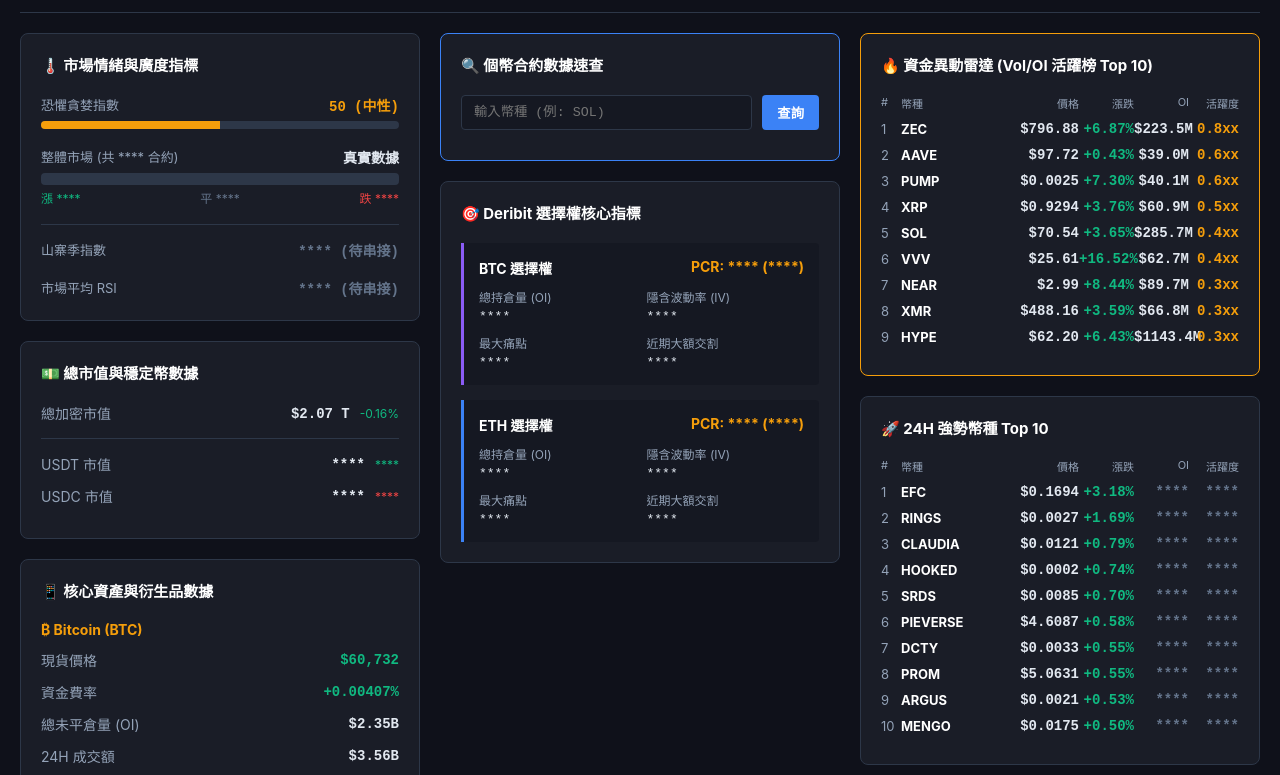
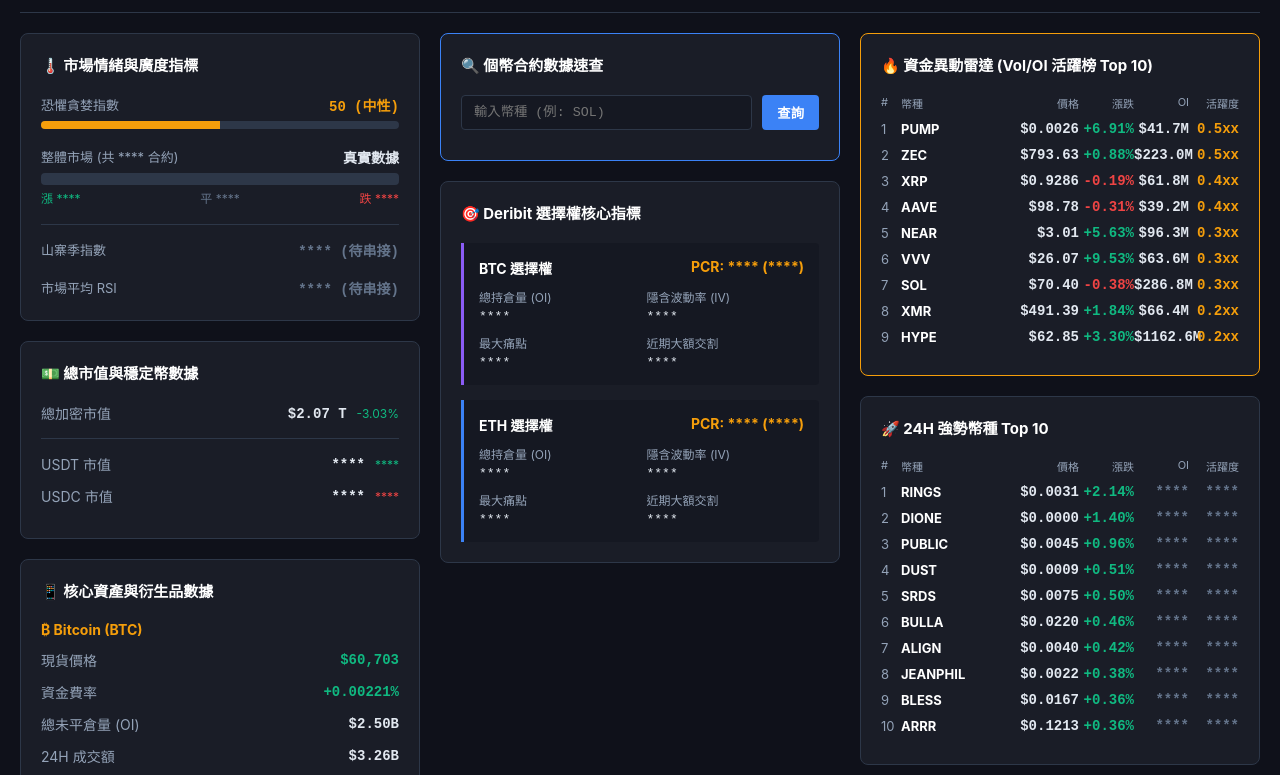
Before and after one commit to erin0660/quant-dashboard, a plain HTML site: page index.html in a window 1280 px wide. Shown: the part 79-854 px from the top of the page. Drawn offline with Linux system fonts and the light colour scheme.

Commit message:
Auto-generate daily report

```diff
--- a/index.html
+++ b/index.html
@@ -66,7 +66,7 @@
     <div class="header">
         <h1>📊 Pro 專業量化交易日報</h1>
         <div class="header-controls">
-            <div class="time">資料時間: 2026-11-22 18:52:50</div>
+            <div class="time">資料時間: 2026-11-23 02:18:46</div>
             <div class="btn-group">
                 <button class="action-btn btn-refresh" onclick="window.location.reload(true)">🔄 刷新網頁</button>
                 <a href="https://github.com/erin0660/quant-dashboard/actions/workflows/main.yml" target="_blank" class="action-btn btn-trigger">⚡ 觸發後台更新</a>
@@ -110,7 +110,7 @@
                 <h2>💵 總市值與穩定幣數據</h2>
                 <div class="data-row">
                     <span class="data-label">總加密市值</span>
-                    <div><span class="data-value">$2.07 T</span> <span class="text-green" style="font-size: 12px; margin-left: 6px;">-0.16%</span></div>
+                    <div><span class="data-value">$2.07 T</span> <span class="text-green" style="font-size: 12px; margin-left: 6px;">-3.03%</span></div>
                 </div>
                 <div class="divider"></div>
                 <div class="data-row">
@@ -128,21 +128,21 @@
 
                 <!-- BTC 區塊 -->
                 <div class="asset-header" style="color: var(--accent-orange);">₿ Bitcoin (BTC)</div>
-                <div class="data-row"><span class="data-label">現貨價格</span><span class="data-value text-green">$60,732</span></div>
-                <div class="data-row"><span class="data-label">資金費率</span><span class="data-value text-green">+0.00407%</span></div>
-                <div class="data-row"><span class="data-label">總未平倉量 (OI)</span><span class="data-value">$2.35B</span></div>
-                <div class="data-row"><span class="data-label">24H 成交額</span><span class="data-value">$3.56B</span></div>
-                <div class="data-row"><span class="data-label">持倉活躍度 (Vol/OI)</span><span class="data-value text-orange">1.52</span></div>
+                <div class="data-row"><span class="data-label">現貨價格</span><span class="data-value text-green">$60,703</span></div>
+                <div class="data-row"><span class="data-label">資金費率</span><span class="data-value text-green">+0.00221%</span></div>
+                <div class="data-row"><span class="data-label">總未平倉量 (OI)</span><span class="data-value">$2.50B</span></div>
+                <div class="data-row"><span class="data-label">24H 成交額</span><span class="data-value">$3.26B</span></div>
+                <div class="data-row"><span class="data-label">持倉活躍度 (Vol/OI)</span><span class="data-value text-orange">1.30</span></div>
 
                 <div class="divider"></div>
 
                 <!-- ETH 區塊 -->
                 <div class="asset-header" style="color: #3b82f6;">♦ Ethereum (ETH)</div>
-                <div class="data-row"><span class="data-label">現貨價格</span><span class="data-value text-green">$1,707.23</span></div>
-                <div class="data-row"><span class="data-label">資金費率</span><span class="data-value text-red">+0.00041%</span></div>
-                <div class="data-row"><span class="data-label">總未平倉量 (OI)</span><span class="data-value">$1.05B</span></div>
-                <div class="data-row"><span class="data-label">24H 成交額</span><span class="data-value">$0.77B</span></div>
-                <div class="data-row"><span class="data-label">持倉活躍度 (Vol/OI)</span><span class="data-value text-orange">0.73</span></div>
+                <div class="data-row"><span class="data-label">現貨價格</span><span class="data-value text-green">$1,713.89</span></div>
+                <div class="data-row"><span class="data-label">資金費率</span><span class="data-value text-red">-0.00226%</span></div>
+                <div class="data-row"><span class="data-label">總未平倉量 (OI)</span><span class="data-value">$1.06B</span></div>
+                <div class="data-row"><span class="data-label">24H 成交額</span><span class="data-value">$0.56B</span></div>
+                <div class="data-row"><span class="data-label">持倉活躍度 (Vol/OI)</span><span class="data-value text-orange">0.53</span></div>
             </div>
         </div>
 
@@ -202,83 +202,83 @@
 
                 <div class="data-row" style="margin-bottom: 10px; font-size: 13px;">
                     <span class="data-label" style="width: 20px;">1</span>
-                    <span style="font-weight: bold; color: #fff; flex: 1;">ZEC</span>
-                    <span class="data-value" style="text-align: right; width: 60px;">$796.88</span>
-                    <span class="data-value text-green" style="text-align: right; width: 55px;">+6.87%</span>
-                    <span class="data-value" style="text-align: right; width: 55px;">$223.5M</span>
-                    <span class="data-value text-orange" style="text-align: right; width: 50px;">0.8xx</span>
+                    <span style="font-weight: bold; color: #fff; flex: 1;">PUMP</span>
+                    <span class="data-value" style="text-align: right; width: 60px;">$0.0026</span>
+                    <span class="data-value text-green" style="text-align: right; width: 55px;">+6.91%</span>
+                    <span class="data-value" style="text-align: right; width: 55px;">$41.7M</span>
+                    <span class="data-value text-orange" style="text-align: right; width: 50px;">0.5xx</span>
                 </div>
 
                 <div class="data-row" style="margin-bottom: 10px; font-size: 13px;">
                     <span class="data-label" style="width: 20px;">2</span>
-                    <span style="font-weight: bold; color: #fff; flex: 1;">AAVE</span>
-                    <span class="data-value" style="text-align: right; width: 60px;">$97.72</span>
-                    <span class="data-value text-green" style="text-align: right; width: 55px;">+0.43%</span>
-                    <span class="data-value" style="text-align: right; width: 55px;">$39.0M</span>
-                    <span class="data-value text-orange" style="text-align: right; width: 50px;">0.6xx</span>
+                    <span style="font-weight: bold; color: #fff; flex: 1;">ZEC</span>
+                    <span class="data-value" style="text-align: right; width: 60px;">$793.63</span>
+                    <span class="data-value text-green" style="text-align: right; width: 55px;">+0.88%</span>
+                    <span class="data-value" style="text-align: right; width: 55px;">$223.0M</span>
+                    <span class="data-value text-orange" style="text-align: right; width: 50px;">0.5xx</span>
                 </div>
 
                 <div class="data-row" style="margin-bottom: 10px; font-size: 13px;">
                     <span class="data-label" style="width: 20px;">3</span>
-                    <span style="font-weight: bold; color: #fff; flex: 1;">PUMP</span>
-                    <span class="data-value" style="text-align: right; width: 60px;">$0.0025</span>
-                    <span class="data-value text-green" style="text-align: right; width: 55px;">+7.30%</span>
-                    <span class="data-value" style="text-align: right; width: 55px;">$40.1M</span>
-                    <span class="data-value text-orange" style="text-align: right; width: 50px;">0.6xx</span>
+                    <span style="font-weight: bold; color: #fff; flex: 1;">XRP</span>
+                    <span class="data-value" style="text-align: right; width: 60px;">$0.9286</span>
+                    <span class="data-value text-red" style="text-align: right; width: 55px;">-0.19%</span>
+                    <span class="data-value" style="text-align: right; width: 55px;">$61.8M</span>
+                    <span class="data-value text-orange" style="text-align: right; width: 50px;">0.4xx</span>
                 </div>
 
                 <div class="data-row" style="margin-bottom: 10px; font-size: 13px;">
                     <span class="data-label" style="width: 20px;">4</span>
-                    <span style="font-weight: bold; color: #fff; flex: 1;">XRP</span>
-                    <span class="data-value" style="text-align: right; width: 60px;">$0.9294</span>
-                    <span class="data-value text-green" style="text-align: right; width: 55px;">+3.76%</span>
-                    <span class="data-value" style="text-align: right; width: 55px;">$60.9M</span>
-                    <span class="data-value text-orange" style="text-align: right; width: 50px;">0.5xx</span>
+                    <span style="font-weight: bold; color: #fff; flex: 1;">AAVE</span>
+                    <span class="data-value" style="text-align: right; width: 60px;">$98.78</span>
+                    <span class="data-value text-red" style="text-align: right; width: 55px;">-0.31%</span>
+                    <span class="data-value" style="text-align: right; width: 55px;">$39.2M</span>
+                    <span class="data-value text-orange" style="text-align: right; width: 50px;">0.4xx</span>
                 </div>
 
                 <div class="data-row" style="margin-bottom: 10px; font-size: 13px;">
                     <span class="data-label" style="width: 20px;">5</span>
-                    <span style="font-weight: bold; color: #fff; flex: 1;">SOL</span>
-                    <span class="data-value" style="text-align: right; width: 60px;">$70.54</span>
-                    <span class="data-value text-green" style="text-align: right; width: 55px;">+3.65%</span>
-                    <span class="data-value" style="text-align: right; width: 55px;">$285.7M</span>
-                    <span class="data-value text-orange" style="text-align: right; width: 50px;">0.4xx</span>
+                    <span style="font-weight: bold; color: #fff; flex: 1;">NEAR</span>
+                    <span class="data-value" style="text-align: right; width: 60px;">$3.01</span>
+                    <span class="data-value text-green" style="text-align: right; width: 55px;">+5.63%</span>
+                    <span class="data-value" style="text-align: right; width: 55px;">$96.3M</span>
+                    <span class="data-value text-orange" style="text-align: right; width: 50px;">0.3xx</span>
                 </div>
 
                 <div class="data-row" style="margin-bottom: 10px; font-size: 13px;">
                     <span class="data-label" style="width: 20px;">6</span>
                     <span style="font-weight: bold; color: #fff; flex: 1;">VVV</span>
-                    <span class="data-value" style="text-align: right; width: 60px;">$25.61</span>
-                    <span class="data-value text-green" style="text-align: right; width: 55px;">+16.52%</span>
-                    <span class="data-value" style="text-align: right; width: 55px;">$62.7M</span>
-                    <span class="data-value text-orange" style="text-align: right; width: 50px;">0.4xx</span>
+                    <span class="data-value" style="text-align: right; width: 60px;">$26.07</span>
+                    <span class="data-value text-green" style="text-align: right; width: 55px;">+9.53%</span>
+                    <span class="data-value" style="text-align: right; width: 55px;">$63.6M</span>
+                    <span class="data-value text-orange" style="text-align: right; width: 50px;">0.3xx</span>
                 </div>
 
                 <div class="data-row" style="margin-bottom: 10px; font-size: 13px;">
                     <span class="data-label" style="width: 20px;">7</span>
-                    <span style="font-weight: bold; color: #fff; flex: 1;">NEAR</span>
-                    <span class="data-value" style="text-align: right; width: 60px;">$2.99</span>
-                    <span class="data-value text-green" style="text-align: right; width: 55px;">+8.44%</span>
-                    <span class="data-value" style="text-align: right; width: 55px;">$89.7M</span>
+                    <span style="font-weight: bold; color: #fff; flex: 1;">SOL</span>
+                    <span class="data-value" style="text-align: right; width: 60px;">$70.40</span>
+                    <span class="data-value text-red" style="text-align: right; width: 55px;">-0.38%</span>
+                    <span class="data-value" style="text-align: right; width: 55px;">$286.8M</span>
                     <span class="data-value text-orange" style="text-align: right; width: 50px;">0.3xx</span>
                 </div>
 
                 <div class="data-row" style="margin-bottom: 10px; font-size: 13px;">
                     <span class="data-label" style="width: 20px;">8</span>
                     <span style="font-weight: bold; color: #fff; flex: 1;">XMR</span>
-                    <span class="data-value" style="text-align: right; width: 60px;">$488.16</span>
-                    <span class="data-value text-green" style="text-align: right; width: 55px;">+3.59%</span>
-                    <span class="data-value" style="text-align: right; width: 55px;">$66.8M</span>
-                    <span class="data-value text-orange" style="text-align: right; width: 50px;">0.3xx</span>
+                    <span class="data-value" style="text-align: right; width: 60px;">$491.39</span>
+                    <span class="data-value text-green" style="text-align: right; width: 55px;">+1.84%</span>
+                    <span class="data-value" style="text-align: right; width: 55px;">$66.4M</span>
+                    <span class="data-value text-orange" style="text-align: right; width: 50px;">0.2xx</span>
                 </div>
 
                 <div class="data-row" style="margin-bottom: 10px; font-size: 13px;">
                     <span class="data-label" style="width: 20px;">9</span>
                     <span style="font-weight: bold; color: #fff; flex: 1;">HYPE</span>
-                    <span class="data-value" style="text-align: right; width: 60px;">$62.20</span>
-                    <span class="data-value text-green" style="text-align: right; width: 55px;">+6.43%</span>
-                    <span class="data-value" style="text-align: right; width: 55px;">$1143.4M</span>
-                    <span class="data-value text-orange" style="text-align: right; width: 50px;">0.3xx</span>
+                    <span class="data-value" style="text-align: right; width: 60px;">$62.85</span>
+                    <span class="data-value text-green" style="text-align: right; width: 55px;">+3.30%</span>
+                    <span class="data-value" style="text-align: right; width: 55px;">$1162.6M</span>
+                    <span class="data-value text-orange" style="text-align: right; width: 50px;">0.2xx</span>
                 </div>
 
             </div>
@@ -291,36 +291,36 @@
 
                 <div class="data-row" style="margin-bottom: 10px; font-size: 13px;">
                     <span class="data-label" style="width: 20px;">1</span>
-                    <span style="font-weight: bold; color: #fff; flex: 1;">EFC</span>
-                    <span class="data-value" style="text-align: right; width: 60px;">$0.1694</span>
-                    <span class="data-value text-green" style="text-align: right; width: 55px;">+3.18%</span>
+                    <span style="font-weight: bold; color: #fff; flex: 1;">RINGS</span>
+                    <span class="data-value" style="text-align: right; width: 60px;">$0.0031</span>
+                    <span class="data-value text-green" style="text-align: right; width: 55px;">+2.14%</span>
                     <span class="data-value" style="text-align: right; width: 55px; color: #64748b;">****</span>
                     <span class="data-value" style="text-align: right; width: 50px; color: #64748b;">****</span>
                 </div>
 
                 <div class="data-row" style="margin-bottom: 10px; font-size: 13px;">
                     <span class="data-label" style="width: 20px;">2</span>
-                    <span style="font-weight: bold; color: #fff; flex: 1;">RINGS</span>
-                    <span class="data-value" style="text-align: right; width: 60px;">$0.0027</span>
-                    <span class="data-value text-green" style="text-align: right; width: 55px;">+1.69%</span>
+                    <span style="font-weight: bold; color: #fff; flex: 1;">DIONE</span>
+                    <span class="data-value" style="text-align: right; width: 60px;">$0.0000</span>
+                    <span class="data-value text-green" style="text-align: right; width: 55px;">+1.40%</span>
                     <span class="data-value" style="text-align: right; width: 55px; color: #64748b;">****</span>
                     <span class="data-value" style="text-align: right; width: 50px; color: #64748b;">****</span>
                 </div>
 
                 <div class="data-row" style="margin-bottom: 10px; font-size: 13px;">
                     <span class="data-label" style="width: 20px;">3</span>
-                    <span style="font-weight: bold; color: #fff; flex: 1;">CLAUDIA</span>
-                    <span class="data-value" style="text-align: right; width: 60px;">$0.0121</span>
-                    <span class="data-value text-green" style="text-align: right; width: 55px;">+0.79%</span>
+                    <span style="font-weight: bold; color: #fff; flex: 1;">PUBLIC</span>
+                    <span class="data-value" style="text-align: right; width: 60px;">$0.0045</span>
+                    <span class="data-value text-green" style="text-align: right; width: 55px;">+0.96%</span>
                     <span class="data-value" style="text-align: right; width: 55px; color: #64748b;">****</span>
                     <span class="data-value" style="text-align: right; width: 50px; color: #64748b;">****</span>
                 </div>
 
                 <div class="data-row" style="margin-bottom: 10px; font-size: 13px;">
                     <span class="data-label" style="width: 20px;">4</span>
-                    <span style="font-weight: bold; color: #fff; flex: 1;">HOOKED</span>
-                    <span class="data-value" style="text-align: right; width: 60px;">$0.0002</span>
-                    <span class="data-value text-green" style="text-align: right; width: 55px;">+0.74%</span>
+                    <span style="font-weight: bold; color: #fff; flex: 1;">DUST</span>
+                    <span class="data-value" style="text-align: right; width: 60px;">$0.0009</span>
+                    <span class="data-value text-green" style="text-align: right; width: 55px;">+0.51%</span>
                     <span class="data-value" style="text-align: right; width: 55px; color: #64748b;">****</span>
                     <span class="data-value" style="text-align: right; width: 50px; color: #64748b;">****</span>
                 </div>
@@ -328,53 +328,53 @@
                 <div class="data-row" style="margin-bottom: 10px; font-size: 13px;">
                     <span class="data-label" style="width: 20px;">5</span>
                     <span style="font-weight: bold; color: #fff; flex: 1;">SRDS</span>
-                    <span class="data-value" style="text-align: right; width: 60px;">$0.0085</span>
-                    <span class="data-value text-green" style="text-align: right; width: 55px;">+0.70%</span>
+                    <span class="data-value" style="text-align: right; width: 60px;">$0.0075</span>
+                    <span class="data-value text-green" style="text-align: right; width: 55px;">+0.50%</span>
                     <span class="data-value" style="text-align: right; width: 55px; color: #64748b;">****</span>
                     <span class="data-value" style="text-align: right; width: 50px; color: #64748b;">****</span>
                 </div>
 
                 <div class="data-row" style="margin-bottom: 10px; font-size: 13px;">
                     <span class="data-label" style="width: 20px;">6</span>
-                    <span style="font-weight: bold; color: #fff; flex: 1;">PIEVERSE</span>
-                    <span class="data-value" style="text-align: right; width: 60px;">$4.6087</span>
-                    <span class="data-value text-green" style="text-align: right; width: 55px;">+0.58%</span>
+                    <span style="font-weight: bold; color: #fff; flex: 1;">BULLA</span>
+                    <span class="data-value" style="text-align: right; width: 60px;">$0.0220</span>
+                    <span class="data-value text-green" style="text-align: right; width: 55px;">+0.46%</span>
                     <span class="data-value" style="text-align: right; width: 55px; color: #64748b;">****</span>
                     <span class="data-value" style="text-align: right; width: 50px; color: #64748b;">****</span>
                 </div>
 
                 <div class="data-row" style="margin-bottom: 10px; font-size: 13px;">
                     <span class="data-label" style="width: 20px;">7</span>
-                    <span style="font-weight: bold; color: #fff; flex: 1;">DCTY</span>
-                    <span class="data-value" style="text-align: right; width: 60px;">$0.0033</span>
-                    <span class="data-value text-green" style="text-align: right; width: 55px;">+0.55%</span>
+                    <span style="font-weight: bold; color: #fff; flex: 1;">ALIGN</span>
+                    <span class="data-value" style="text-align: right; width: 60px;">$0.0040</span>
+                    <span class="data-value text-green" style="text-align: right; width: 55px;">+0.42%</span>
                     <span class="data-value" style="text-align: right; width: 55px; color: #64748b;">****</span>
                     <span class="data-value" style="text-align: right; width: 50px; color: #64748b;">****</span>
                 </div>
 
                 <div class="data-row" style="margin-bottom: 10px; font-size: 13px;">
                     <span class="data-label" style="width: 20px;">8</span>
-                    <span style="font-weight: bold; color: #fff; flex: 1;">PROM</span>
-                    <span class="data-value" style="text-align: right; width: 60px;">$5.0631</span>
-                    <span class="data-value text-green" style="text-align: right; width: 55px;">+0.55%</span>
+                    <span style="font-weight: bold; color: #fff; flex: 1;">JEANPHIL</span>
+                    <span class="data-value" style="text-align: right; width: 60px;">$0.0022</span>
+                    <span class="data-value text-green" style="text-align: right; width: 55px;">+0.38%</span>
                     <span class="data-value" style="text-align: right; width: 55px; color: #64748b;">****</span>
                     <span class="data-value" style="text-align: right; width: 50px; color: #64748b;">****</span>
                 </div>
 
                 <div class="data-row" style="margin-bottom: 10px; font-size: 13px;">
                     <span class="data-label" style="width: 20px;">9</span>
-                    <span style="font-weight: bold; color: #fff; flex: 1;">ARGUS</span>
-                    <span class="data-value" style="text-align: right; width: 60px;">$0.0021</span>
-                    <span class="data-value text-green" style="text-align: right; width: 55px;">+0.53%</span>
+                    <span style="font-weight: bold; color: #fff; flex: 1;">BLESS</span>
+                    <span class="data-value" style="text-align: right; width: 60px;">$0.0167</span>
+                    <span class="data-value text-green" style="text-align: right; width: 55px;">+0.36%</span>
                     <span class="data-value" style="text-align: right; width: 55px; color: #64748b;">****</span>
                     <span class="data-value" style="text-align: right; width: 50px; color: #64748b;">****</span>
                 </div>
 
                 <div class="data-row" style="margin-bottom: 10px; font-size: 13px;">
                     <span class="data-label" style="width: 20px;">10</span>
-                    <span style="font-weight: bold; color: #fff; flex: 1;">MENGO</span>
-                    <span class="data-value" style="text-align: right; width: 60px;">$0.0175</span>
-                    <span class="data-value text-green" style="text-align: right; width: 55px;">+0.50%</span>
+                    <span style="font-weight: bold; color: #fff; flex: 1;">ARRR</span>
+                    <span class="data-value" style="text-align: right; width: 60px;">$0.1213</span>
+                    <span class="data-value text-green" style="text-align: right; width: 55px;">+0.36%</span>
                     <span class="data-value" style="text-align: right; width: 55px; color: #64748b;">****</span>
                     <span class="data-value" style="text-align: right; width: 50px; color: #64748b;">****</span>
                 </div>
```
